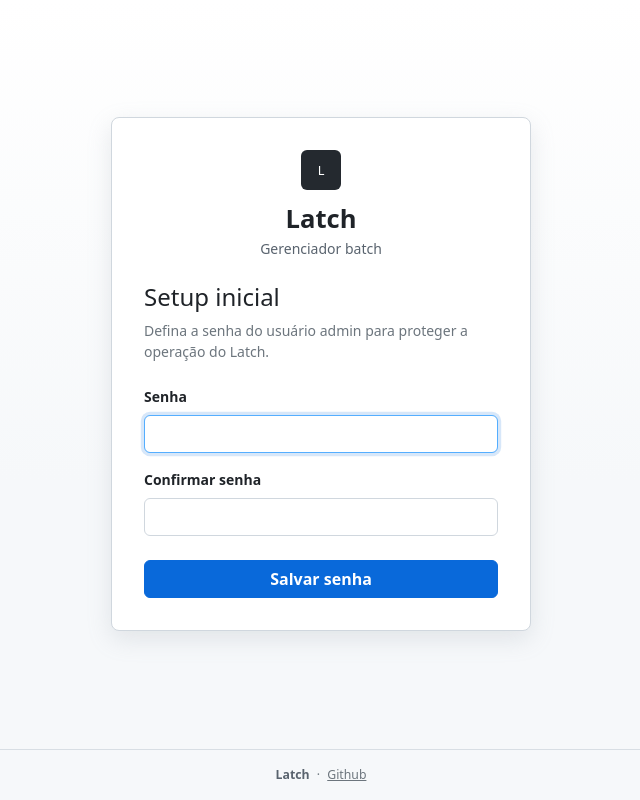
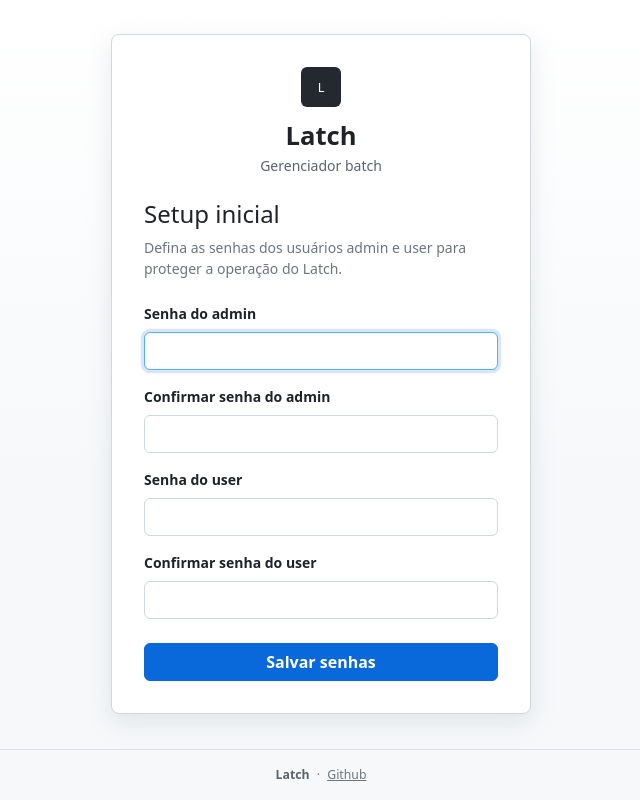
Before and after one commit to edgarrc/latch, a Flask app: page /setup in a window 1280 px wide. Shown: the whole page, without its empty margins (319-959 px from the left). Run offline with Flask 3, Linux system fonts and the light colour scheme.

Commit message:
feat: implement user authentication with roles and permissions

```diff
--- a/app.py
+++ b/app.py
@@ -51,6 +51,8 @@ APP_NAME = "Latch"
 APP_TAGLINE = "Gerenciador batch"
 APP_GITHUB_URL = "https://github.com/edgarrc/latch"
 ADMIN_USERNAME = "admin"
+USER_USERNAME = "user"
+KNOWN_USERNAMES = (ADMIN_USERNAME, USER_USERNAME)
 SESSION_USER_KEY = "user"
 MODULE_ID_RE = re.compile(r"^[A-Za-z0-9_-]+$")
 PLUGIN_TYPES = {
@@ -90,11 +92,15 @@ def load_settings() -> dict[str, Any] | None:
     return settings
 
 
-def build_settings(password: str) -> dict[str, str]:
+def build_settings(admin_password: str, user_password: str) -> dict[str, Any]:
     timestamp = datetime.now(timezone.utc).isoformat()
     return {
-        "username": ADMIN_USERNAME,
-        "password_hash": generate_password_hash(password),
+        "users": {
+            ADMIN_USERNAME: {"password_hash": generate_password_hash(admin_password)},
+            USER_USERNAME: {
+                "password_hash": generate_password_hash(user_password)
+            },
+        },
         "secret_key": secrets.token_urlsafe(32),
         "created_at": timestamp,
         "updated_at": timestamp,
@@ -121,12 +127,13 @@ app.secret_key = load_persisted_secret_key() or secrets.token_urlsafe(32)
 
 
 @app.context_processor
-def inject_app_metadata() -> dict[str, str | None]:
+def inject_app_metadata() -> dict[str, Any]:
     return {
         "app_name": APP_NAME,
         "app_tagline": APP_TAGLINE,
         "app_github_url": APP_GITHUB_URL,
-        "current_user": ADMIN_USERNAME if is_authenticated() else None,
+        "current_user": current_username(),
+        "current_is_admin": is_admin(),
     }
 
 
@@ -345,14 +352,63 @@ def signal_app_update(
     )
 
 
+def password_hash_for_user(settings: dict[str, Any], username: str) -> str | None:
+    if username not in KNOWN_USERNAMES:
+        return None
+
+    users = settings.get("users")
+    if isinstance(users, dict):
+        user_settings = users.get(username)
+        if isinstance(user_settings, dict):
+            password_hash = user_settings.get("password_hash")
+            if isinstance(password_hash, str) and password_hash:
+                return password_hash
+
+    return None
+
+
+def current_username() -> str | None:
+    if app.config.get("AUTH_DISABLED"):
+        return ADMIN_USERNAME
+
+    username = session.get(SESSION_USER_KEY)
+    if not isinstance(username, str):
+        return None
+
+    settings = load_settings()
+    if settings is None or password_hash_for_user(settings, username) is None:
+        return None
+
+    return username
+
+
 def is_authenticated() -> bool:
-    return session.get(SESSION_USER_KEY) == ADMIN_USERNAME
-
-
-def authenticate_session() -> None:
+    return current_username() is not None
+
+
+def is_admin() -> bool:
+    return current_username() == ADMIN_USERNAME
+
+
+def authenticate_session(username: str) -> None:
     session.clear()
     session.permanent = True
-    session[SESSION_USER_KEY] = ADMIN_USERNAME
+    session[SESSION_USER_KEY] = username
+
+
+def require_admin_access() -> Response | tuple[Response, int] | None:
+    if app.config.get("AUTH_DISABLED"):
+        return None
+
+    if is_admin():
+        return None
+
+    message = "Apenas admin pode editar módulos."
+    if is_api_request():
+        return jsonify({"authorized": False, "message": message}), 403
+
+    abort(403, description=message)
+    return None
 
 
 def is_api_request() -> bool:
@@ -407,18 +463,24 @@ def setup() -> str | Response:
 
     error = ""
     if request.method == "POST":
-        password = request.form.get("password", "")
-        password_confirm = request.form.get("password_confirm", "")
-
-        if not password:
+        admin_password = request.form.get("admin_password", "")
+        admin_password_confirm = request.form.get("admin_password_confirm", "")
+        user_password = request.form.get("user_password", "")
+        user_password_confirm = request.form.get("user_password_confirm", "")
+
+        if not admin_password:
             error = "Informe a senha do admin."
-        elif password != password_confirm:
-            error = "A confirmação da senha não confere."
+        elif admin_password != admin_password_confirm:
+            error = "A confirmação da senha do admin não confere."
+        elif not user_password:
+            error = "Informe a senha do user."
+        elif user_password != user_password_confirm:
+            error = "A confirmação da senha do user não confere."
         else:
-            settings = build_settings(password)
+            settings = build_settings(admin_password, user_password)
             write_settings(settings)
             app.secret_key = settings["secret_key"]
-            authenticate_session()
+            authenticate_session(ADMIN_USERNAME)
             return redirect(url_for("index"))
 
     return render_template("setup.html", error=error)
@@ -435,14 +497,10 @@ def login() -> str | Response:
     if request.method == "POST":
         username = request.form.get("username", "")
         password = request.form.get("password", "")
-        password_hash = settings.get("password_hash")
-
-        if (
-            username == ADMIN_USERNAME
-            and isinstance(password_hash, str)
-            and check_password_hash(password_hash, password)
-        ):
-            authenticate_session()
+        password_hash = password_hash_for_user(settings, username)
+
+        if isinstance(password_hash, str) and check_password_hash(password_hash, password):
+            authenticate_session(username)
             return redirect(next_url)
 
         error = "Usuário ou senha inválidos."
@@ -451,7 +509,7 @@ def login() -> str | Response:
         "login.html",
         error=error,
         next_url=next_url,
-        username=ADMIN_USERNAME,
+        username=request.form.get("username", ""),
     )
 
 
@@ -470,7 +528,11 @@ def index() -> str:
 
 
 @app.get("/modules/new")
-def new_module_page() -> str:
+def new_module_page() -> str | Response | tuple[Response, int]:
+    admin_response = require_admin_access()
+    if admin_response is not None:
+        return admin_response
+
     return render_template(
         "module_edit.html",
         mode="create",
@@ -482,7 +544,11 @@ def new_module_page() -> str:
 
 
 @app.get("/modules/<module_name>/edit")
-def edit_module_page(module_name: str) -> str:
+def edit_module_page(module_name: str) -> str | Response | tuple[Response, int]:
+    admin_response = require_admin_access()
+    if admin_response is not None:
+        return admin_response
+
     ensure_public_module_exists(module_name)
     module = module_with_status(module_name)
     return render_template(
@@ -549,6 +615,10 @@ def api_events() -> Response:
 
 @app.post("/api/modules/validate")
 def validate_module() -> Response:
+    admin_response = require_admin_access()
+    if admin_response is not None:
+        return admin_response
+
     payload = request.get_json(silent=True) or {}
     module_id = payload.get("module_id") or "new_module"
     content = payload.get("content")
@@ -578,6 +648,10 @@ def validate_module() -> Response:
 
 @app.post("/api/modules")
 def create_module_config() -> Response:
+    admin_response = require_admin_access()
+    if admin_response is not None:
+        return admin_response
+
     payload = request.get_json(silent=True) or {}
     module_id = payload.get("module_id")
     content = payload.get("content")
@@ -621,6 +695,10 @@ def create_module_config() -> Response:
 
 @app.put("/api/modules/<module_name>")
 def update_module_config(module_name: str) -> Response:
+    admin_response = require_admin_access()
+    if admin_response is not None:
+        return admin_response
+
     ensure_public_module_exists(module_name)
     if is_module_running(module_name):
         return jsonify(
@@ -654,6 +732,10 @@ def update_module_config(module_name: str) -> Response:
 
 @app.delete("/api/modules/<module_name>")
 def delete_module_config(module_name: str) -> Response:
+    admin_response = require_admin_access()
+    if admin_response is not None:
+        return admin_response
+
     ensure_public_module_exists(module_name)
     if is_module_running(module_name):
         return jsonify(
--- a/templates/login.html
+++ b/templates/login.html
@@ -18,7 +18,7 @@
           </div>
         </div>
         <h1 class="h5 mb-2">Entrar</h1>
-        <p class="text-secondary mb-4">Acesse com o usuário admin para executar e editar módulos.</p>
+        <p class="text-secondary mb-4">Acesse para operar os módulos disponíveis.</p>
 
         {% if error %}
           <div class="alert alert-danger" role="alert">{{ error }}</div>
--- a/templates/setup.html
+++ b/templates/setup.html
@@ -18,7 +18,7 @@
           </div>
         </div>
         <h1 class="h4 mb-2">Setup inicial</h1>
-        <p class="text-secondary mb-4">Defina a senha do usuário admin para proteger a operação do Latch.</p>
+        <p class="text-secondary mb-4">Defina as senhas dos usuários admin e user para proteger a operação do Latch.</p>
 
         {% if error %}
           <div class="alert alert-danger" role="alert">{{ error }}</div>
@@ -26,14 +26,22 @@
 
         <form method="post" action="/setup">
           <div class="mb-3">
-            <label class="form-label" for="password">Senha</label>
-            <input id="password" class="form-control" name="password" type="password" autocomplete="new-password" required autofocus>
+            <label class="form-label" for="adminPassword">Senha do admin</label>
+            <input id="adminPassword" class="form-control" name="admin_password" type="password" autocomplete="new-password" required autofocus>
+          </div>
+          <div class="mb-3">
+            <label class="form-label" for="adminPasswordConfirm">Confirmar senha do admin</label>
+            <input id="adminPasswordConfirm" class="form-control" name="admin_password_confirm" type="password" autocomplete="new-password" required>
+          </div>
+          <div class="mb-3">
+            <label class="form-label" for="userPassword">Senha do user</label>
+            <input id="userPassword" class="form-control" name="user_password" type="password" autocomplete="new-password" required>
           </div>
           <div class="mb-4">
-            <label class="form-label" for="password_confirm">Confirmar senha</label>
-            <input id="password_confirm" class="form-control" name="password_confirm" type="password" autocomplete="new-password" required>
+            <label class="form-label" for="userPasswordConfirm">Confirmar senha do user</label>
+            <input id="userPasswordConfirm" class="form-control" name="user_password_confirm" type="password" autocomplete="new-password" required>
           </div>
-          <button class="btn btn-primary w-100" type="submit">Salvar senha</button>
+          <button class="btn btn-primary w-100" type="submit">Salvar senhas</button>
         </form>
       </section>
     </main>
```
Also changed, not shown: AGENT.md (+11 -7 lines), templates/index.html (+6 -2 lines), tests/test_app.py (+141 -10 lines), README.md.
